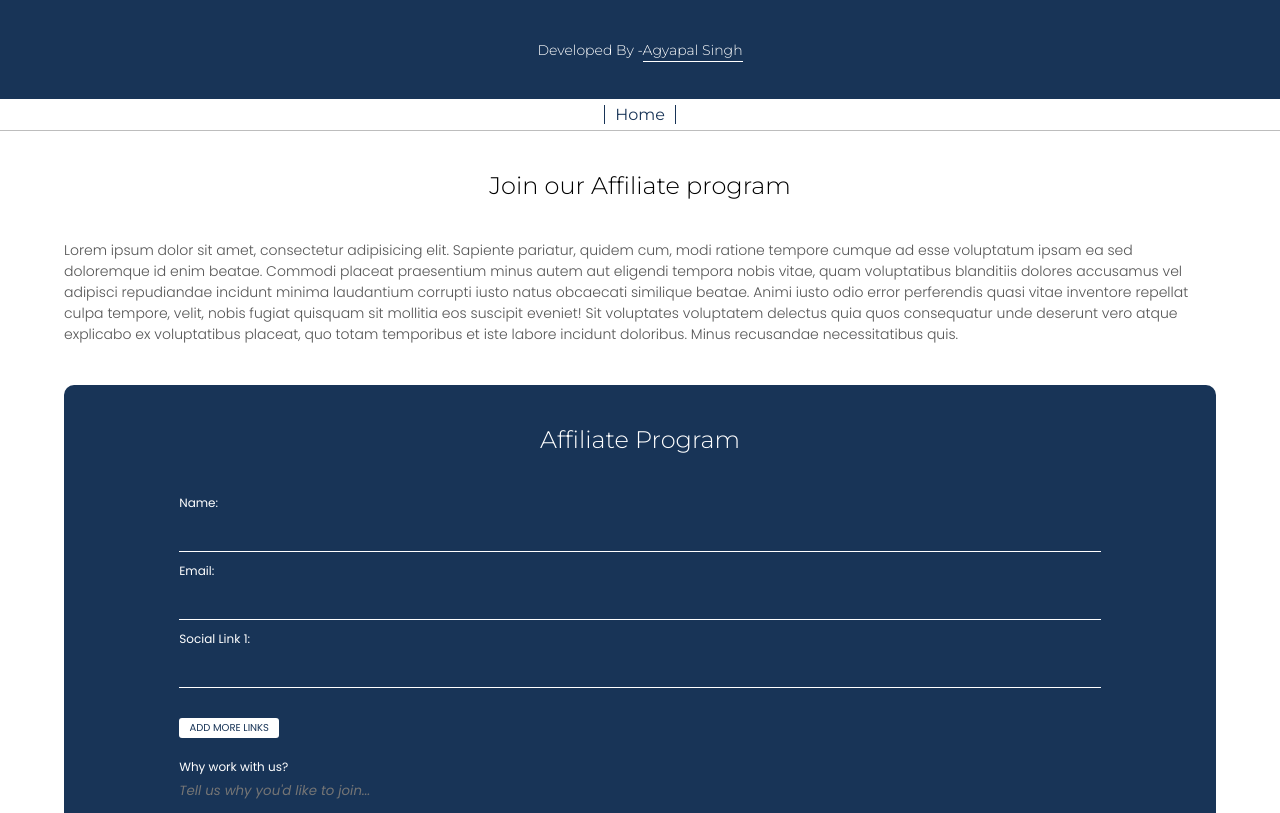
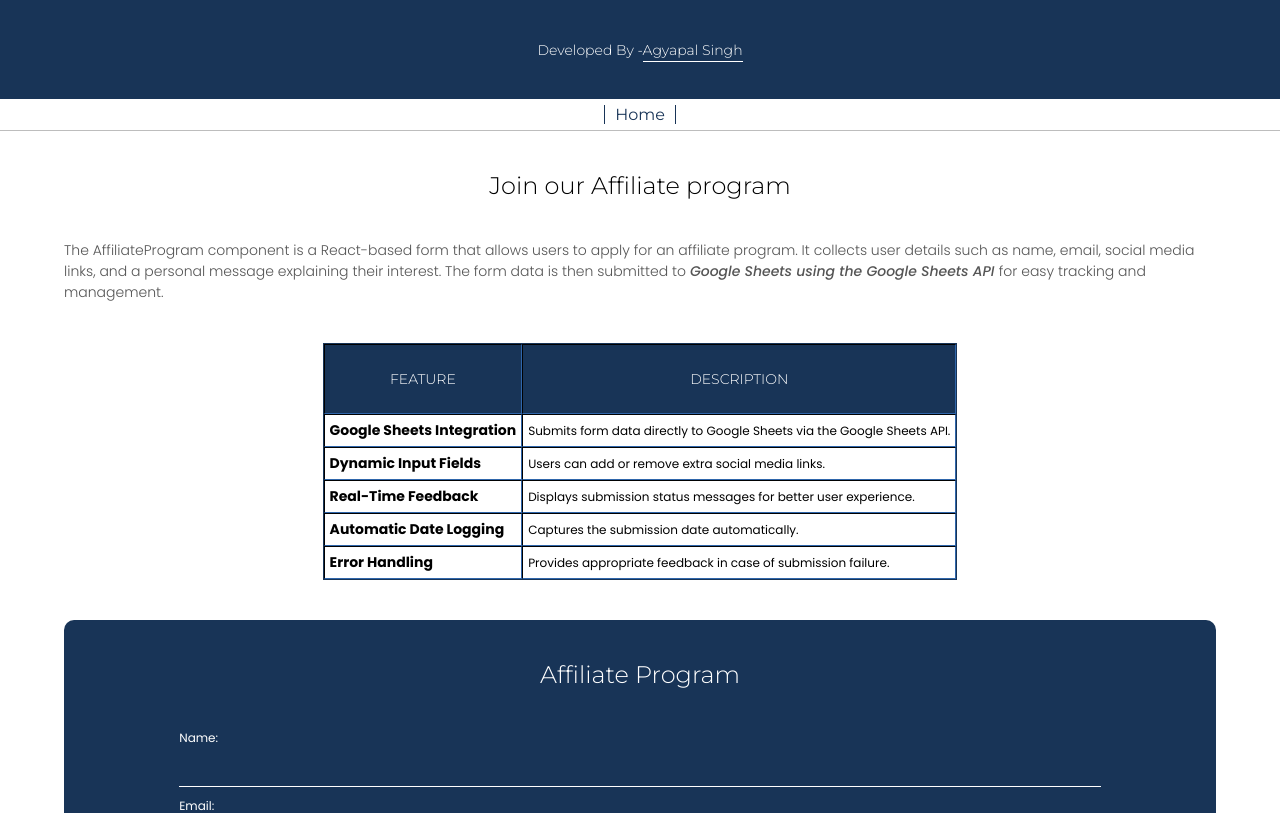
Before and after one commit to AgyapalSingh/React-Templates-Projects, a React (Vite) app: page /affiliate-program-page in a window 1280 px wide. Shown: the top 813 px of the page. Built offline with nearby package versions, Linux system fonts and the light colour scheme.

Commit message:
Key Features Added in Table form in Affiliate

```diff
--- a/src/Components/Template/AffiliateProgram.jsx
+++ b/src/Components/Template/AffiliateProgram.jsx
@@ -72,19 +72,62 @@ const AffiliateProgram = () => {
         <div className="ag-affiliate-info">
           <h1>Join our Affiliate program</h1>
           <p className="ag-affiliate-info-para">
-            Lorem ipsum dolor sit amet, consectetur adipisicing elit. Sapiente
-            pariatur, quidem cum, modi ratione tempore cumque ad esse voluptatum
-            ipsam ea sed doloremque id enim beatae. Commodi placeat praesentium
-            minus autem aut eligendi tempora nobis vitae, quam voluptatibus
-            blanditiis dolores accusamus vel adipisci repudiandae incidunt
-            minima laudantium corrupti iusto natus obcaecati similique beatae.
-            Animi iusto odio error perferendis quasi vitae inventore repellat
-            culpa tempore, velit, nobis fugiat quisquam sit mollitia eos
-            suscipit eveniet! Sit voluptates voluptatem delectus quia quos
-            consequatur unde deserunt vero atque explicabo ex voluptatibus
-            placeat, quo totam temporibus et iste labore incidunt doloribus.
-            Minus recusandae necessitatibus quis.
+            The AffiliateProgram component is a React-based form that allows
+            users to apply for an affiliate program. It collects user details
+            such as name, email, social media links, and a personal message
+            explaining their interest. The form data is then submitted to{" "}
+            <span> Google Sheets using the Google Sheets API </span> for easy
+            tracking and management.
           </p>
+
+          <table border="1" cellPadding="10" cellSpacing="0">
+            <thead className="ag-affiliate-tHead">
+              <tr>
+                <th>Feature</th>
+                <th>Description</th>
+              </tr>
+            </thead>
+            <tbody>
+              <tr>
+                <td>
+                  <strong>Google Sheets Integration</strong>
+                </td>
+                <td>
+                  Submits form data directly to Google Sheets via the Google
+                  Sheets API.
+                </td>
+              </tr>
+              <tr>
+                <td>
+                  <strong>Dynamic Input Fields</strong>
+                </td>
+                <td>Users can add or remove extra social media links.</td>
+              </tr>
+              <tr>
+                <td>
+                  <strong>Real-Time Feedback</strong>
+                </td>
+                <td>
+                  Displays submission status messages for better user
+                  experience.
+                </td>
+              </tr>
+              <tr>
+                <td>
+                  <strong>Automatic Date Logging</strong>
+                </td>
+                <td>Captures the submission date automatically.</td>
+              </tr>
+              <tr>
+                <td>
+                  <strong>Error Handling</strong>
+                </td>
+                <td>
+                  Provides appropriate feedback in case of submission failure.
+                </td>
+              </tr>
+            </tbody>
+          </table>
         </div>
         <div className="ag-affiliate-form-container">
           <div className="ag-affiliate-form">
@@ -161,9 +204,7 @@ const AffiliateProgram = () => {
               </button>
 
               {formResponse && (
-                <p className="ag-formResponse-message">
-                  {formResponse}
-                </p>
+                <p className="ag-formResponse-message">{formResponse}</p>
               )}
             </form>
           </div>
--- a/src/index.css
+++ b/src/index.css
@@ -313,7 +313,50 @@ footer {
   font-weight: 300;
   font-family: var(--theme-font-fam-secondary);
   color: rgb(85, 85, 85);
+  margin: 0px 0px 40px 0px;
 }
+
+.ag-affiliate-info p span{
+  font-style: italic;
+  font-weight: 500;
+}
+
+.ag-affiliate-info table{
+  border: 0.1px solid var(--theme-color-teritary);
+  font-family: var(--theme-font-fam-secondary);
+}
+
+.ag-affiliate-tHead{
+  background-color: var(--theme-color-teritary);
+  height: 70px;
+  color: var(--theme-color-primary);
+  font-family: var(--theme-font-fam-primary);
+}
+
+.ag-affiliate-tHead tr th{
+  font-weight: 300;
+  font-size: 14px;
+  text-transform: uppercase;
+}
+
+td{
+  padding: 5px;
+  text-align: left;
+  font-size: 12px;
+}
+td strong{
+  font-size: 14px;
+}
+
+
+/* .ag-affiliate-desc{
+  font-size: 8px;
+} */
+
+
+
+
+
 
 .ag-affiliate-form-container {
   width: 90%;
```
